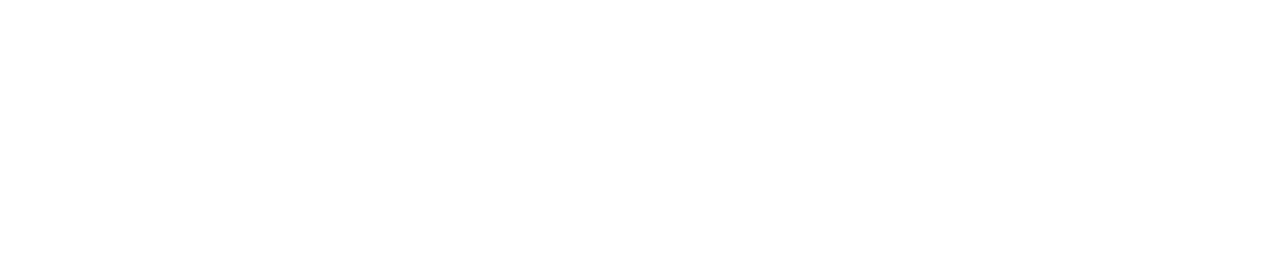
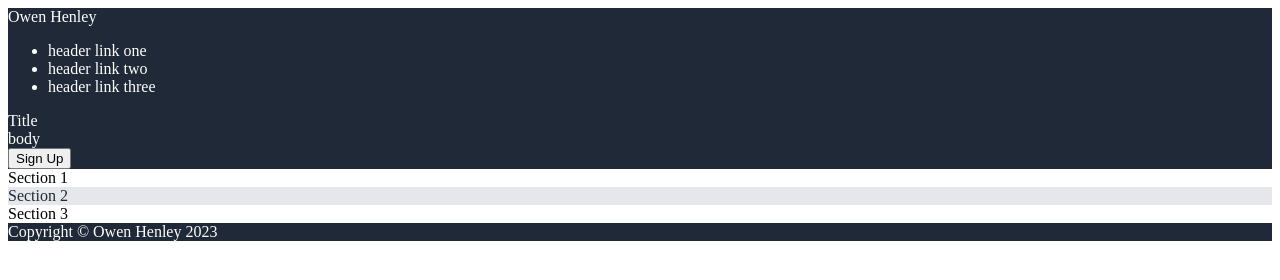
Before and after one commit to owenhenley/Landing-Page, a plain HTML site: page index.html in a window 1280 px wide. Drawn offline with Linux system fonts and the light colour scheme.

Commit message:
added css stylesheet and made basic content layout

```diff
--- a/index.html
+++ b/index.html
@@ -6,10 +6,26 @@
     <meta http-equiv="X-UA-Compatible" content="IE=edge">
     <meta name="viewport" content="width=device-width, initial-scale=1.0">
     <title>Owen Henley</title>
+    <link rel="stylesheet" href="styles.css">
 </head>
 
 <body>
-
+    <div class="header">
+        <div>Owen Henley</div>
+        <ul>
+            <li>header link one</li>
+            <li>header link two</li>
+            <li>header link three</li>
+        </ul>
+        <div>Title</div>
+        <div>body</div>
+        <button class="sign-up-button">Sign Up</button>
+        <img>
+    </div>
+    <div>Section 1</div>
+    <div class="section-two">Section 2</div>
+    <div>Section 3</div>
+    <footer>Copyright © Owen Henley 2023</footer>
 </body>
 
 </html>
--- /dev/null
+++ b/styles.css
@@ -0,0 +1,14 @@
+.header {
+  background-color: #1f2937;
+  color: #ffffff;
+}
+
+.section-two {
+  background-color: #e5e7eb;
+  color: #1f2937;
+}
+
+footer {
+  background-color: #1f2937;
+  color: #ffffff;
+}
```
